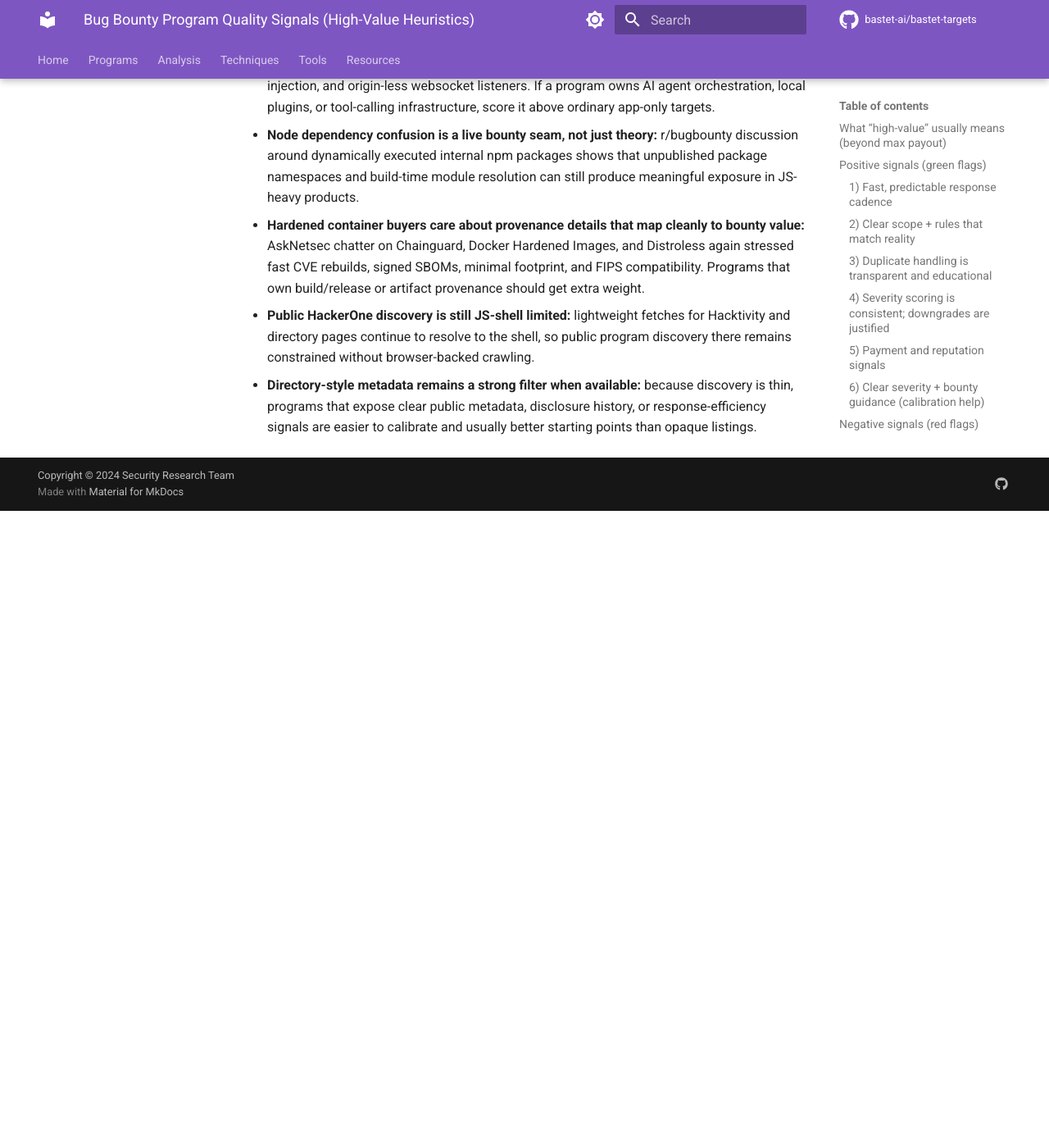
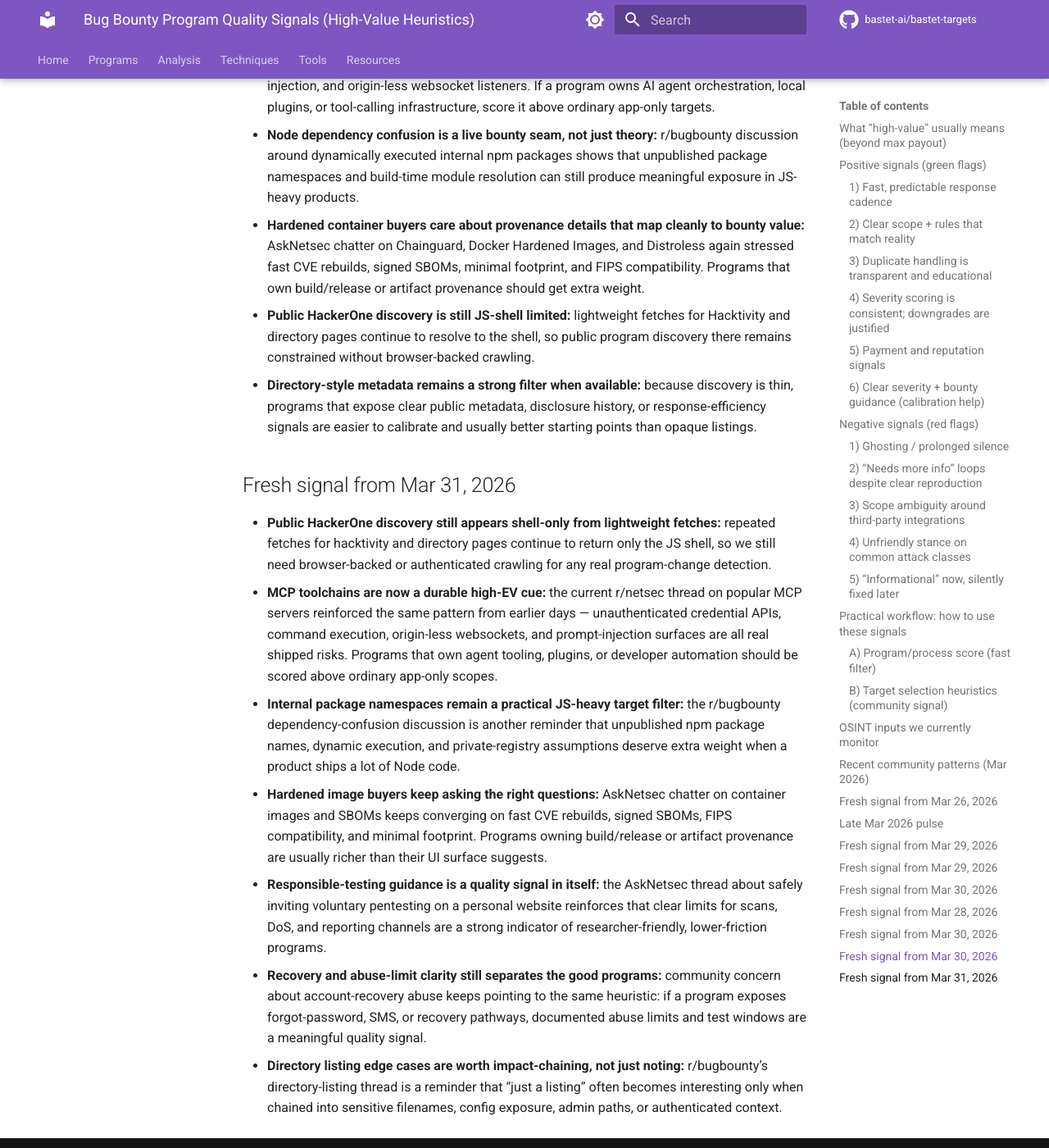
Before and after one commit to bastet-ai/bastet-targets, an MkDocs documentation site: the page built from docs/program-quality-signals.md, in a window 1280 px wide and 1400 px high, scrolled down 13608 px. Shown: the whole window at 82% size. Built offline with MkDocs 1.6.1 and Material for MkDocs 9.7.7, drawn with Linux system fonts in a browser that asks for light colours; comment, search, counter and statistics services are not loaded; before the commit the page ends 14231 px from its top, so only the background shows below that.

Commit message:
Update program quality signals from Mar 31 intel

```diff
--- a/docs/program-quality-signals.md
+++ b/docs/program-quality-signals.md
@@ -245,3 +245,13 @@
 - **Hardened container buyers care about provenance details that map cleanly to bounty value:** AskNetsec chatter on Chainguard, Docker Hardened Images, and Distroless again stressed fast CVE rebuilds, signed SBOMs, minimal footprint, and FIPS compatibility. Programs that own build/release or artifact provenance should get extra weight.
 - **Public HackerOne discovery is still JS-shell limited:** lightweight fetches for Hacktivity and directory pages continue to resolve to the shell, so public program discovery there remains constrained without browser-backed crawling.
 - **Directory-style metadata remains a strong filter when available:** because discovery is thin, programs that expose clear public metadata, disclosure history, or response-efficiency signals are easier to calibrate and usually better starting points than opaque listings.
+
+## Fresh signal from Mar 31, 2026
+
+- **Public HackerOne discovery still appears shell-only from lightweight fetches:** repeated fetches for hacktivity and directory pages continue to return only the JS shell, so we still need browser-backed or authenticated crawling for any real program-change detection.
+- **MCP toolchains are now a durable high-EV cue:** the current r/netsec thread on popular MCP servers reinforced the same pattern from earlier days — unauthenticated credential APIs, command execution, origin-less websockets, and prompt-injection surfaces are all real shipped risks. Programs that own agent tooling, plugins, or developer automation should be scored above ordinary app-only scopes.
+- **Internal package namespaces remain a practical JS-heavy target filter:** the r/bugbounty dependency-confusion discussion is another reminder that unpublished npm package names, dynamic execution, and private-registry assumptions deserve extra weight when a product ships a lot of Node code.
+- **Hardened image buyers keep asking the right questions:** AskNetsec chatter on container images and SBOMs keeps converging on fast CVE rebuilds, signed SBOMs, FIPS compatibility, and minimal footprint. Programs owning build/release or artifact provenance are usually richer than their UI surface suggests.
+- **Responsible-testing guidance is a quality signal in itself:** the AskNetsec thread about safely inviting voluntary pentesting on a personal website reinforces that clear limits for scans, DoS, and reporting channels are a strong indicator of researcher-friendly, lower-friction programs.
+- **Recovery and abuse-limit clarity still separates the good programs:** community concern about account-recovery abuse keeps pointing to the same heuristic: if a program exposes forgot-password, SMS, or recovery pathways, documented abuse limits and test windows are a meaningful quality signal.
+- **Directory listing edge cases are worth impact-chaining, not just noting:** r/bugbounty’s directory-listing thread is a reminder that “just a listing” often becomes interesting only when chained into sensitive filenames, config exposure, admin paths, or authenticated context.
```
